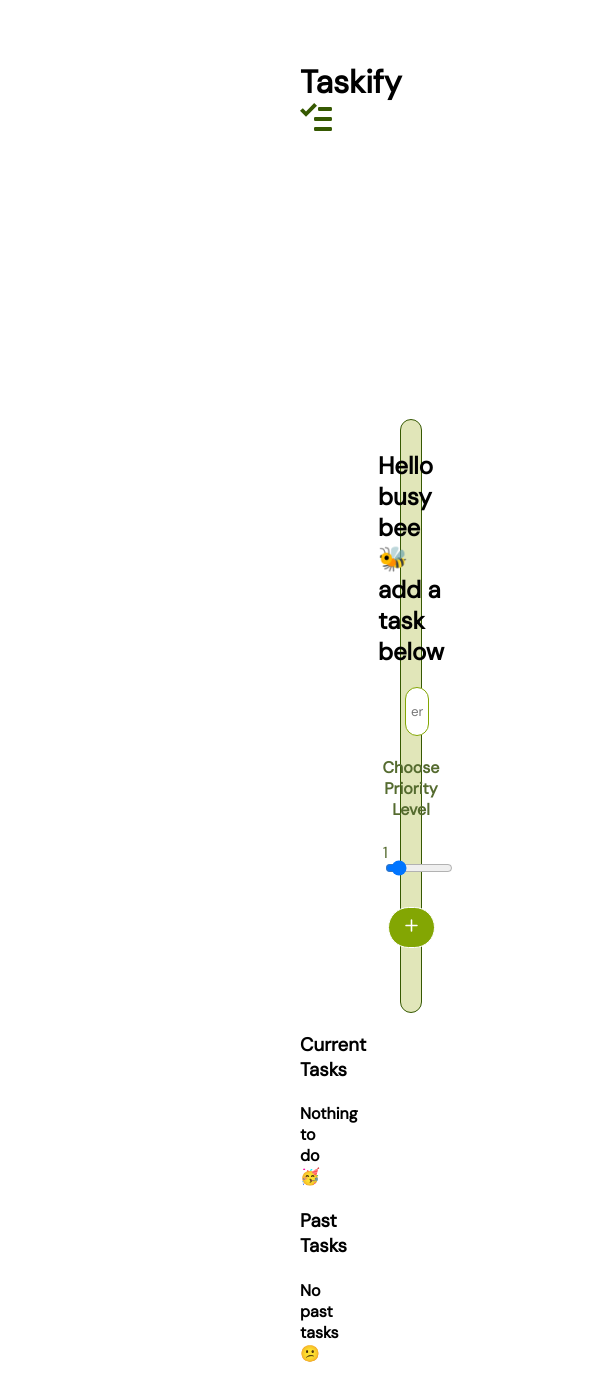
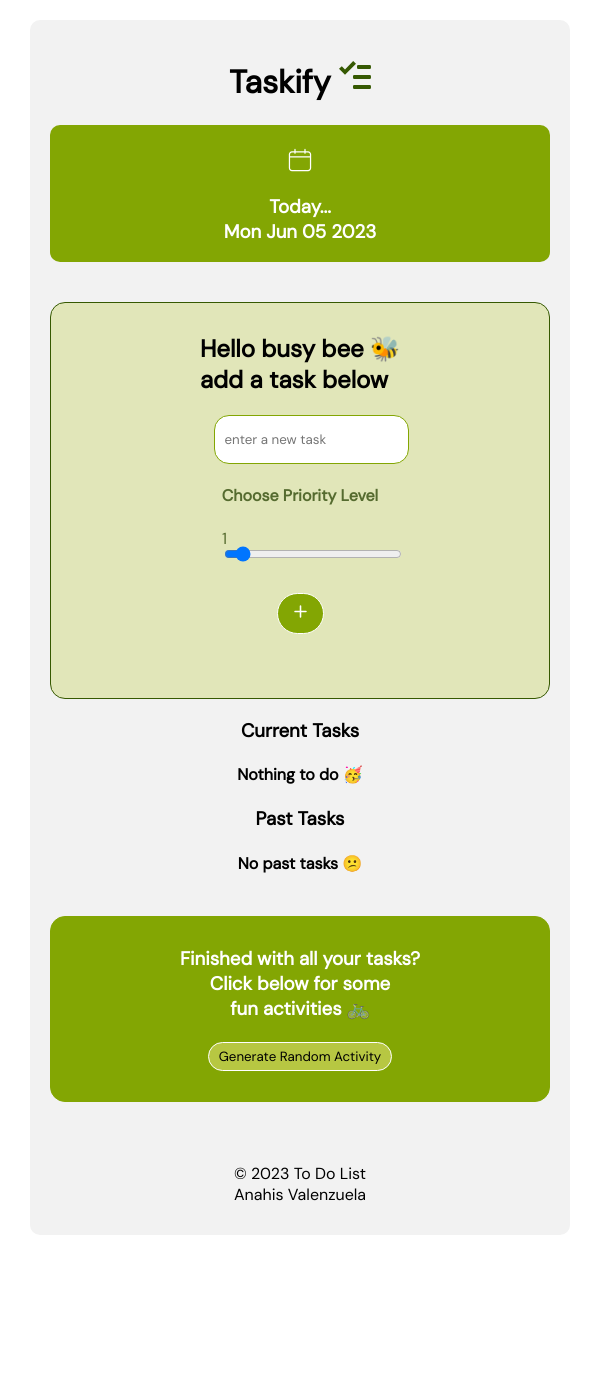
Before and after one commit to Anahisv23/Todo-List, a React (Create React App) app: page / in a window 600 px wide. Shown: the top 1400 px of the page. After the commit the page ends 1235 px from the top, so only its background shows below. Built offline with nearby package versions, Linux system fonts and the light colour scheme.

Commit message:
responsive to phone screen

```diff
--- a/src/CompletedTasks.js
+++ b/src/CompletedTasks.js
@@ -9,7 +9,7 @@
       ) : (
         completedTasksArr.map((currTask) => (
           <div className="past-tasks">
-            <p key={currTask.id}>
+            <p style={{paddingRight: "10px"}} key={currTask.id}>
               {currTask.date} -- {currTask.task}
             </p>
             <CiSquareRemove
--- a/src/ToDoList.js
+++ b/src/ToDoList.js
@@ -80,6 +80,7 @@
             return (
               <div className="flex-container">
                 <p
+                  style={{paddingLeft: "10px"}}
                   className={
                     currTask.priorityLevel === 3
                       ? "very-important"
@@ -94,6 +95,7 @@
                   <>
                     <input
                       type="checkbox"
+                      style={{paddingRight: "10px"}}
                       checked={false}
                       name={currTask.id}
                       className="checkbox"
--- a/src/index.css
+++ b/src/index.css
@@ -15,8 +15,9 @@
     monospace;
 }
 
+@media screen and (min-width: 600px) {
   .toDo {
-  background-color: #F2F2F2;
+    background-color: #f2f2f2;
     margin: 0px 300px 0px 300px;
     padding-top: 20px;
     padding-bottom: 30px;
@@ -26,45 +27,16 @@
     color: black;
   }
 
-.format {
-  background-color: red;
-   display: flex;
-  flex-direction: row;
-  justify-content: center;
-}
-
   .centered-form {
     display: flex;
     flex-direction: column;
     justify-content: center;
     align-items: center;
-  background-color: #E1E6B9;
+    background-color: #e1e6b9;
     padding: 10px 10px 10px 10px;
     margin: 0px 100px 0px 100px;
     border-radius: 15px;
     border: 1.5px solid #365902;
-}
-
-button {
-  background-color: #83a603;
-  font-family: "DM Sans", sans-serif;
-  border: 1px solid white;
-  margin: 10px;
-  padding: 5px 10px 5px 10px;
-  border-radius: 30px;
-}
-
-button:hover {
-  background-color: #98cc00;
-  color: darkgreen;
-}
-
-input {
-  width: 100%;
-  padding: 15px 5px 15px 5px;
-  font-family: "DM Sans", sans-serif;
-  border-radius: 15px;
-  border: 1px solid #83a603;
   }
 
   .flex-container {
@@ -89,7 +61,6 @@
 
   .date {
     background-color: #83a603;
-  /* border: 1px solid black; */
     border-radius: 10px;
     /* t r b l */
     margin: 0px 100px 40px 100px;
@@ -105,10 +76,18 @@
     color: white;
   }
 
+  input {
+    width: 100%;
+    padding: 15px 5px 15px 5px;
+    font-family: "DM Sans", sans-serif;
+    border-radius: 15px;
+    border: 1px solid #83a603;
+  }
+
   .past-tasks {
     background-color: #f1f2d5;
     text-align: center;
-  border: 1px solid #83a603 ;
+    border: 1px solid #83a603;
     border-radius: 10px;
     margin: 0px 100px 20px 100px;
     display: flex;
@@ -117,6 +96,21 @@
     gap: 10px;
     color: grey;
     font-weight: bold;
+  }
+}
+
+button {
+  background-color: #83a603;
+  font-family: "DM Sans", sans-serif;
+  border: 1px solid white;
+  margin: 10px;
+  padding: 5px 10px 5px 10px;
+  border-radius: 30px;
+}
+
+button:hover {
+  background-color: #98cc00;
+  color: darkgreen;
 }
 
 .add-icon {
@@ -136,18 +130,17 @@
 }
 
 .very-important {
-  color: #BC1A1B;
+  color: #bc1a1b;
   font-weight: bold;
 }
 
-
 .somewhat-important {
-  color: #F28705;
+  color: #f28705;
   font-weight: bold;
 }
 
 .not-that-important {
-    color: #79A637;
+  color: #79a637;
   font-weight: bold;
 }
 
@@ -159,7 +152,6 @@
   color: black;
 }
 
-
 .centered-button:hover {
   background-color: #98cc00;
   color: darkgreen;
@@ -167,7 +159,7 @@
 
 .random-activity {
   background-color: #83a603;
-  padding: 10px 0px 10px 0px ;
+  padding: 10px 0px 10px 0px;
   border-radius: 15px;
   border: 1.5px solid #83a603;
   margin: 0px 100px 0px 100px;
@@ -176,3 +168,97 @@
 .center-text {
   text-align: center;
 }
+
+/* phone screen */
+@media screen and (max-width: 600px) {
+  .toDo {
+    background-color: #f2f2f2;
+    margin: 0px 30px 0px 30px;
+    padding-top: 20px;
+    padding-bottom: 30px;
+    border-radius: 10px;
+    font-family: "DM Sans", sans-serif;
+    color: black;
+  }
+
+  input {
+    width: 100%;
+    /* t r b l */
+    padding: 15px 10px 15px 10px;
+    font-family: "DM Sans", sans-serif;
+    border-radius: 15px;
+    border: 1px solid #83a603;
+  }
+
+  .centered-form {
+    display: flex;
+    flex-direction: column;
+    justify-content: center;
+    align-items: center;
+    background-color: #e1e6b9;
+    padding-top: 10px;
+    margin: 0px 20px 0px 20px;
+    border-radius: 15px;
+    border: 1.5px solid #365902;
+  }
+
+  .flex-container {
+    display: flex;
+    flex-direction: row;
+    justify-content: center;
+    gap: 10px;
+    background-color: #f1f2d5;
+    border: 1px solid #365902;
+    border-radius: 10px;
+    margin: 0px 20px 40px 20px;
+  }
+
+  .item {
+    align-self: center;
+    color: red;
+    padding-right: 10px;
+  }
+
+  .checkbox {
+    width: 20px;
+  }
+
+  .date {
+    background-color: #83a603;
+    border-radius: 10px;
+    /* t r b l */
+    margin: 0px 20px 40px 20px;
+    display: flex;
+    flex-direction: column;
+    justify-content: center;
+    color: white;
+  }
+
+  .item2 {
+    align-self: center;
+    margin-top: 20px;
+    color: white;
+  }
+
+  .past-tasks {
+    background-color: #f1f2d5;
+    text-align: center;
+    border: 1px solid #83a603;
+    border-radius: 10px;
+    margin: 0px 20px 40px 20px;
+    display: flex;
+    flex-direction: row;
+    justify-content: center;
+    gap: 10px;
+    color: grey;
+    font-weight: bold;
+  }
+
+  .random-activity {
+    background-color: #83a603;
+    padding: 10px 0px 10px 0px;
+    border-radius: 15px;
+    border: 1.5px solid #83a603;
+    margin: 0px 20px 40px 20px;
+  }
+}
```
Lines whose indentation alone changed are shown as unchanged.
